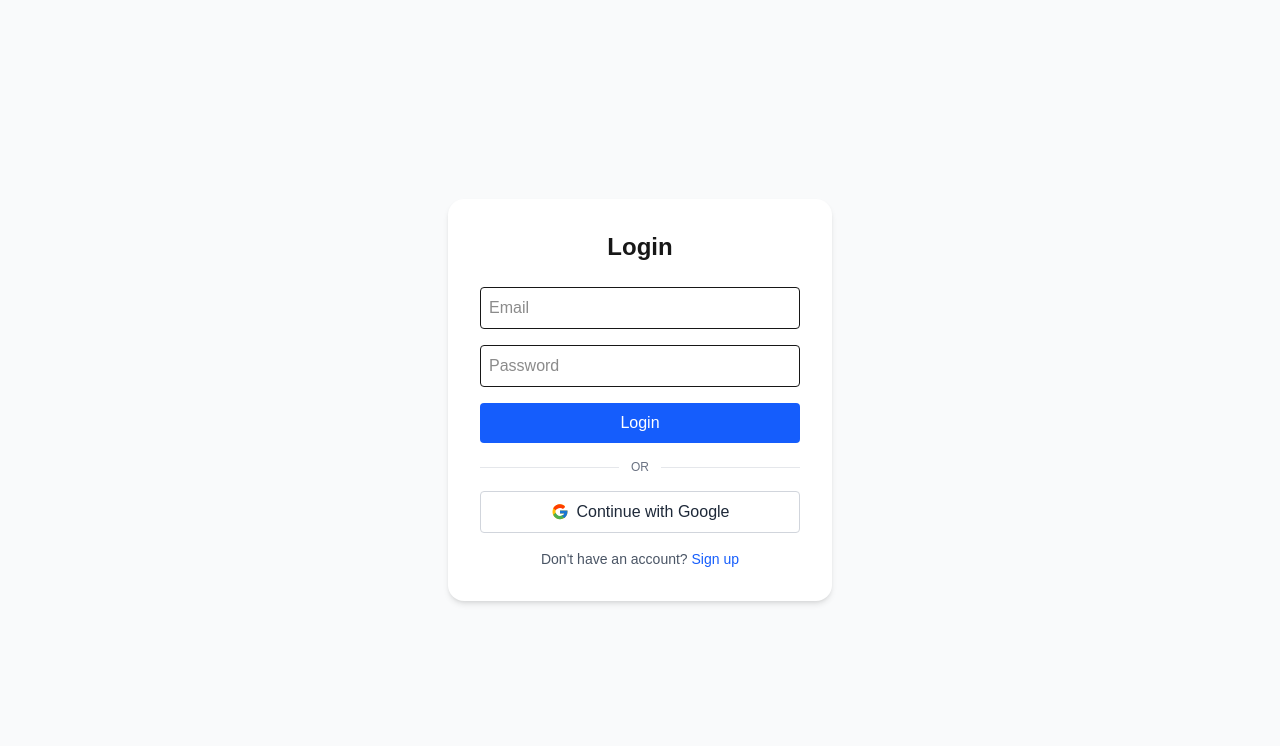
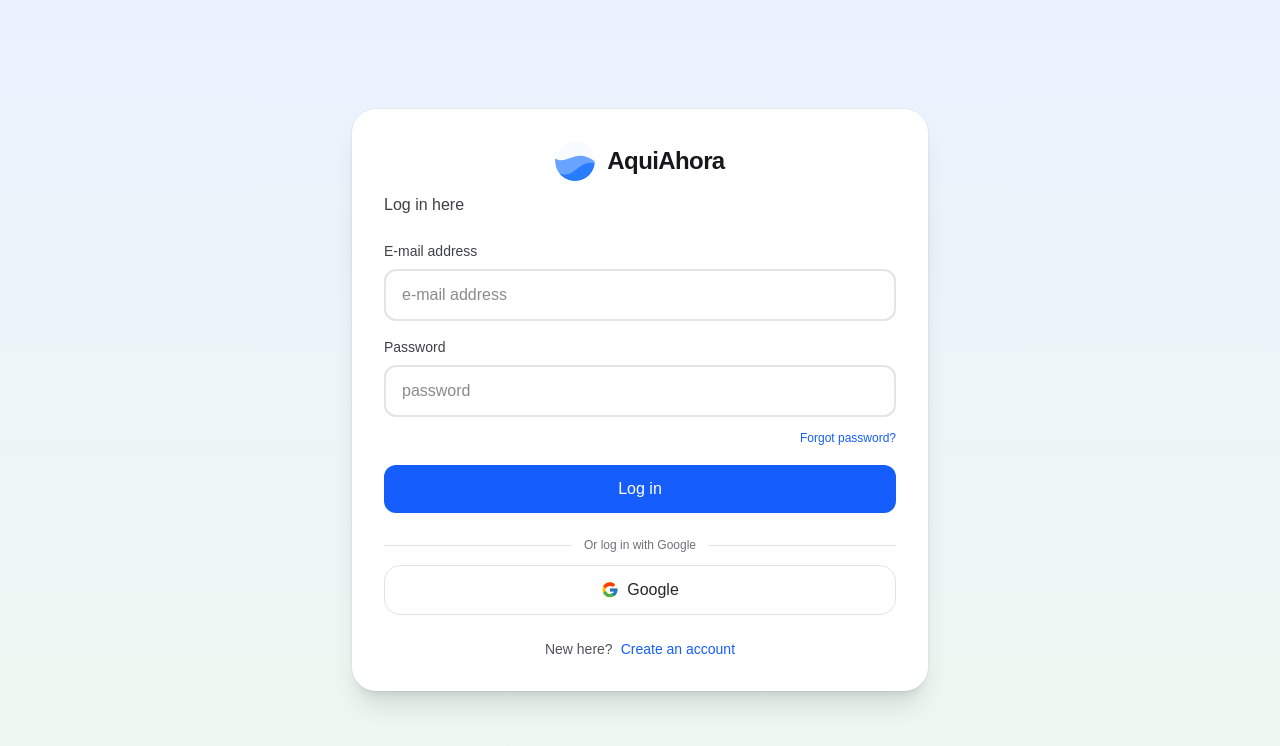
Before and after one commit to kebuenokebueno/pueblo, a Next.js app: page /login in a window 1280 px wide. Shown: the top 746 px of the page. Built offline with nearby package versions, Linux system fonts and the light colour scheme; no server answers.

Commit message:
feat: login is good

```diff
--- a/app/layout.tsx
+++ b/app/layout.tsx
@@ -15,8 +15,13 @@
 });
 
 export const metadata: Metadata = {
-  title: "Create Next App",
-  description: "Generated by create next app",
+  title: "AquiAhora",
+  description: "AquiAhora",
+  icons: {
+    icon: "/icon.svg",
+    shortcut: "/icon.svg",
+    apple: "/icon.svg",
+  },
 };
 
 export default function RootLayout({
--- a/components/HomePage.tsx
+++ b/components/HomePage.tsx
@@ -1,6 +1,5 @@
 "use client"
 
-import Image from "next/image"
 import { useCallback, useEffect } from "react"
 
 import LogoutButton from '@/components/LogoutButton'
@@ -40,14 +39,6 @@
     <div className="flex min-h-screen items-center justify-center bg-zinc-50 font-sans dark:bg-black">
       <main className="flex min-h-screen w-full max-w-4xl flex-col gap-12 py-16 px-10 md:px-16 bg-white dark:bg-black">
         <header className="flex flex-col items-center gap-4 text-center sm:items-start sm:text-left">
-          <Image
-            className="dark:invert"
-            src="/next.svg"
-            alt="Next.js logo"
-            width={120}
-            height={24}
-            priority
-          />
           <div>
             <h1 className="text-3xl font-semibold tracking-tight text-black dark:text-zinc-50">
               Bienvenido a Pueblo
--- a/components/LoginForm.tsx
+++ b/components/LoginForm.tsx
@@ -1,6 +1,7 @@
 'use client'
 
 import Link from 'next/link'
+import Image from 'next/image'
 
 interface LoginFormProps {
   email: string
@@ -41,54 +42,79 @@
   onGoogleLogin,
 }: LoginFormProps) {
   return (
-    <div className="flex min-h-screen items-center justify-center bg-gray-50">
-      <div className="bg-white p-8 rounded-2xl shadow-md w-full max-w-sm">
-        <h1 className="text-2xl font-semibold mb-6 text-center">Login</h1>
+    <div className="flex min-h-screen items-center justify-center bg-gradient-to-b from-[#eaf2ff] to-[#eef7ef] px-4">
+      <div className="w-full max-w-xl rounded-3xl bg-white p-8 shadow-xl ring-1 ring-black/[0.04]">
+        <div className="mb-6 flex flex-col items-center gap-3">
+          <div className="flex items-center gap-3">
+            <Image src="/aquiahora-logo.svg" alt="AquiAhora logo" width={40} height={40} priority />
+            <span className="text-2xl font-semibold tracking-tight text-zinc-900">AquiAhora</span>
+          </div>
+          <h2 className="text-left w-full text-zinc-700 font-medium">Log in here</h2>
+        </div>
 
         <form onSubmit={onSubmit} className="space-y-4">
+          <div className="space-y-2">
+            <label className="block text-sm font-medium text-zinc-700">E-mail address</label>
             <input
               type="email"
-            placeholder="Email"
-            className="border p-2 w-full rounded"
+              placeholder="e-mail address"
+              className="w-full rounded-xl border-2 border-zinc-200 px-4 py-3 text-zinc-900 outline-none ring-offset-0 focus:border-blue-500"
               value={email}
               onChange={onEmailChange}
+              autoComplete="email"
             />
+          </div>
+
+          <div className="space-y-2">
+            <label className="block text-sm font-medium text-zinc-700">Password</label>
             <input
               type="password"
-            placeholder="Password"
-            className="border p-2 w-full rounded"
+              placeholder="password"
+              className="w-full rounded-xl border-2 border-zinc-200 px-4 py-3 text-zinc-900 outline-none focus:border-blue-500"
               value={password}
               onChange={onPasswordChange}
+              autoComplete="current-password"
             />
+            <div className="text-right">
+              <button type="button" className="text-xs font-medium text-blue-600 hover:underline">
+                Forgot password?
+              </button>
+            </div>
+          </div>
+
           <button
             type="submit"
             disabled={loading}
-            className="w-full bg-blue-600 text-white py-2 rounded"
+            className="w-full rounded-xl bg-blue-600 py-3 font-medium text-white transition hover:bg-blue-700 disabled:opacity-60"
           >
-            {loading ? 'Logging in...' : 'Login'}
+            {loading ? 'Logging in…' : 'Log in'}
           </button>
         </form>
-        <div className="flex items-center gap-3 my-4">
-          <div className="h-px bg-gray-200 flex-1" />
-          <span className="text-xs text-gray-500">OR</span>
-          <div className="h-px bg-gray-200 flex-1" />
+
+        <div className="mt-6 flex items-center gap-3">
+          <div className="h-px flex-1 bg-zinc-200" />
+          <span className="text-xs text-zinc-500">Or log in with Google</span>
+          <div className="h-px flex-1 bg-zinc-200" />
         </div>
+
         <button
           type="button"
           disabled={loadingGoogle}
           onClick={onGoogleLogin}
-          className="w-full border border-gray-300 bg-white text-gray-800 py-2 rounded hover:bg-gray-50 flex items-center justify-center gap-2"
+          className="mt-3 flex w-full items-center justify-center gap-2 rounded-2xl border border-zinc-200 bg-white py-3 text-zinc-800 transition hover:bg-zinc-50"
         >
           {!loadingGoogle && <GoogleIcon />}
-          {loadingGoogle ? 'Redirecting…' : 'Continue with Google'}
+          {loadingGoogle ? 'Redirecting…' : 'Google'}
         </button>
-        {error && <p className="text-red-600 mt-2">{error}</p>}
-        <p className="mt-4 text-center text-sm text-gray-600">
-          Don&apos;t have an account?{' '}
-          <Link href="/signup" className="text-blue-600 hover:underline">
-            Sign up
+
+        {error && <p className="mt-3 text-sm text-red-600">{error}</p>}
+
+        <div className="mt-6 flex items-center justify-center text-sm text-zinc-600">
+          <span>New here? </span>
+          <Link href="/signup" className="ml-2 font-medium text-blue-600 hover:underline">
+            Create an account
           </Link>
-        </p>
+        </div>
       </div>
     </div>
   )
```
Also changed, not shown: app/icon.svg (added), public/aquiahora-logo.svg (added). Lines whose indentation alone changed are shown as unchanged.
